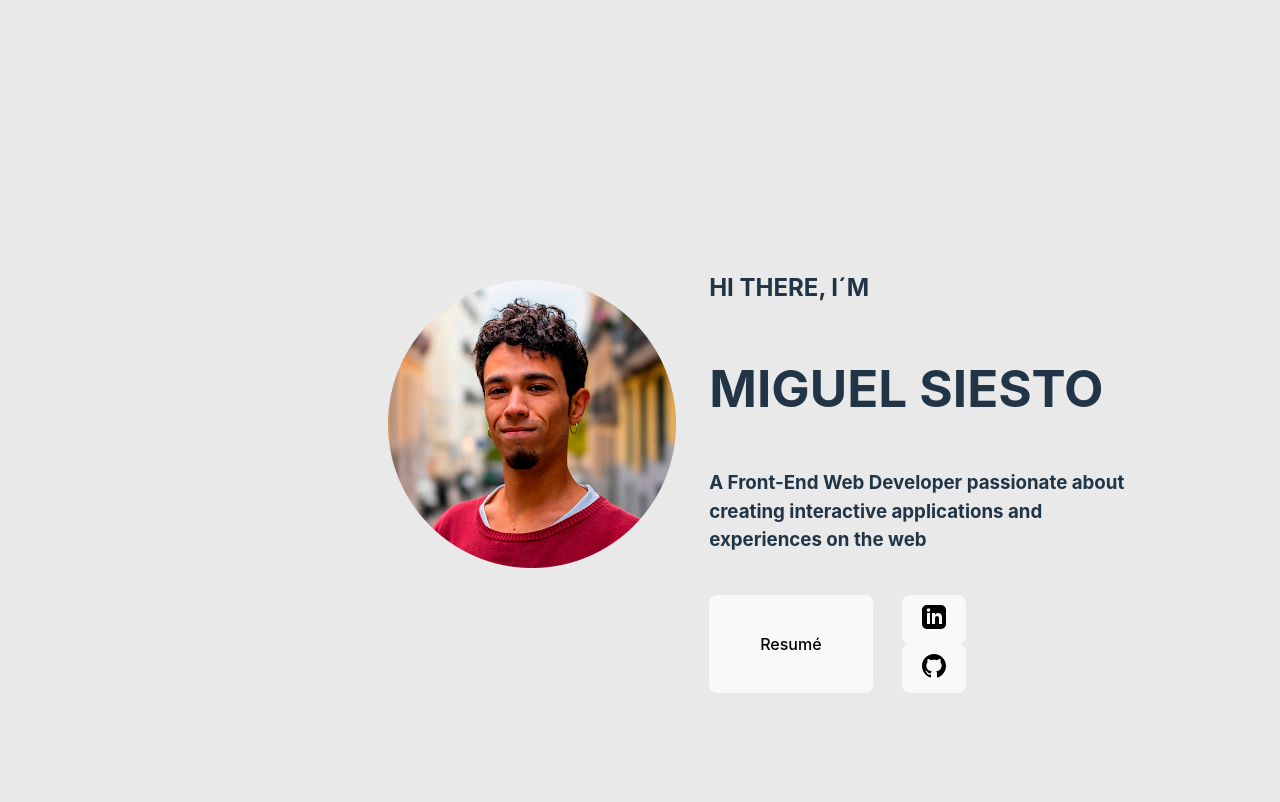
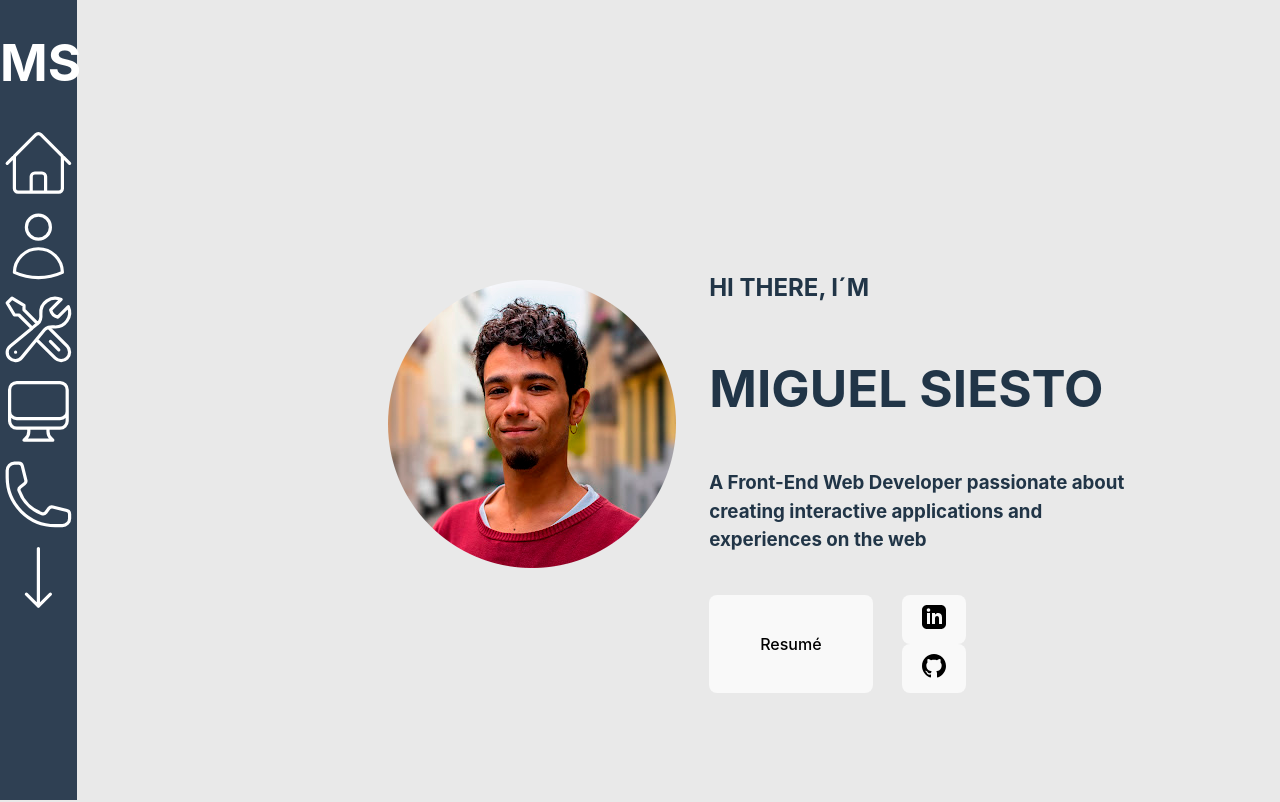
Before and after one commit to MSiestoGarabana/webfolio-msiesto, a React (Vite) app: page / in a window 1280 px wide. Shown: the top 802 px of the page. Built offline with nearby package versions, Linux system fonts and the light colour scheme.

Commit message:
creating navBar, importing SVG components

```diff
--- a/src/App.css
+++ b/src/App.css
@@ -2,3 +2,7 @@
   margin: 0 auto;
   text-align: center;
 }
+.App{
+  display: flex;
+  flex-direction: row;
+}
--- a/src/App.tsx
+++ b/src/App.tsx
@@ -2,10 +2,12 @@ import { useState } from 'react'
 import reactLogo from './assets/react.svg'
 import "./App.css"
 import Main from './Main'
+import NavBar from './Components.Main/NavBar/NavBar'
 
 function App() {
   return (
     <div className="App">
+     <NavBar></NavBar>
      <Main/>
     </div>
   )
--- a/src/Components.Main/NavBar/NavBar.css
+++ b/src/Components.Main/NavBar/NavBar.css
@@ -0,0 +1,10 @@
+.navBar{
+    background-color: rgb(47, 64, 83) ;
+    position: fixed;
+    height: 100vh;
+    width: 6%;
+}
+.MS{
+
+    color: white;
+}
--- a/src/Components.Main/NavBar/NavBar.tsx
+++ b/src/Components.Main/NavBar/NavBar.tsx
@@ -3,7 +3,37 @@ import './NavBar.css'
 
 function NavBar ()  {
   return (
-    <div className='navBar'>hey</div>
+    <div className='navBar'>
+        <h1 className="MS">MS</h1>
+        <div>
+<svg fill="none" stroke="white" stroke-width="1" viewBox="0 0 24 24" xmlns="http://www.w3.org/2000/svg" aria-hidden="true">
+        <path stroke-linecap="round" stroke-linejoin="round" d="M2.25 12l8.954-8.955c.44-.439 1.152-.439 1.591 0L21.75 12M4.5 9.75v10.125c0 .621.504 1.125 1.125 1.125H9.75v-4.875c0-.621.504-1.125 1.125-1.125h2.25c.621 0 1.125.504 1.125 1.125V21h4.125c.621 0 1.125-.504 1.125-1.125V9.75M8.25 21h8.25"></path>
+</svg>
+
+
+<svg fill="none" stroke="white" stroke-width="1" viewBox="0 0 24 24" xmlns="http://www.w3.org/2000/svg" aria-hidden="true">
+  <path stroke-linecap="round" stroke-linejoin="round" d="M15.75 6a3.75 3.75 0 11-7.5 0 3.75 3.75 0 017.5 0zM4.501 20.118a7.5 7.5 0 0114.998 0A17.933 17.933 0 0112 21.75c-2.676 0-5.216-.584-7.499-1.632z"></path>
+</svg>
+
+<svg fill="none" stroke="white" stroke-width="1" viewBox="0 0 24 24" xmlns="http://www.w3.org/2000/svg" aria-hidden="true">
+  <path stroke-linecap="round" stroke-linejoin="round" d="M11.42 15.17L17.25 21A2.652 2.652 0 0021 17.25l-5.877-5.877M11.42 15.17l2.496-3.03c.317-.384.74-.626 1.208-.766M11.42 15.17l-4.655 5.653a2.548 2.548 0 11-3.586-3.586l6.837-5.63m5.108-.233c.55-.164 1.163-.188 1.743-.14a4.5 4.5 0 004.486-6.336l-3.276 3.277a3.004 3.004 0 01-2.25-2.25l3.276-3.276a4.5 4.5 0 00-6.336 4.486c.091 1.076-.071 2.264-.904 2.95l-.102.085m-1.745 1.437L5.909 7.5H4.5L2.25 3.75l1.5-1.5L7.5 4.5v1.409l4.26 4.26m-1.745 1.437l1.745-1.437m6.615 8.206L15.75 15.75M4.867 19.125h.008v.008h-.008v-.008z"></path>
+</svg>
+
+<svg fill="none" stroke="white" stroke-width="1" viewBox="0 0 24 24" xmlns="http://www.w3.org/2000/svg" aria-hidden="true">
+  <path stroke-linecap="round" stroke-linejoin="round" d="M9 17.25v1.007a3 3 0 01-.879 2.122L7.5 21h9l-.621-.621A3 3 0 0115 18.257V17.25m6-12V15a2.25 2.25 0 01-2.25 2.25H5.25A2.25 2.25 0 013 15V5.25m18 0A2.25 2.25 0 0018.75 3H5.25A2.25 2.25 0 003 5.25m18 0V12a2.25 2.25 0 01-2.25 2.25H5.25A2.25 2.25 0 013 12V5.25"></path>
+</svg>
+
+<svg fill="none" stroke="white" stroke-width="1" viewBox="0 0 24 24" xmlns="http://www.w3.org/2000/svg" aria-hidden="true">
+  <path stroke-linecap="round" stroke-linejoin="round" d="M2.25 6.75c0 8.284 6.716 15 15 15h2.25a2.25 2.25 0 002.25-2.25v-1.372c0-.516-.351-.966-.852-1.091l-4.423-1.106c-.44-.11-.902.055-1.173.417l-.97 1.293c-.282.376-.769.542-1.21.38a12.035 12.035 0 01-7.143-7.143c-.162-.441.004-.928.38-1.21l1.293-.97c.363-.271.527-.734.417-1.173L6.963 3.102a1.125 1.125 0 00-1.091-.852H4.5A2.25 2.25 0 002.25 4.5v2.25z"></path>
+</svg>
+
+        </div>
+
+        <svg fill="none" stroke="white" stroke-width="1" viewBox="0 0 24 24" xmlns="http://www.w3.org/2000/svg" aria-hidden="true">
+  <path stroke-linecap="round" stroke-linejoin="round" d="M15.75 17.25L12 21m0 0l-3.75-3.75M12 21V3"></path>
+</svg>
+
+    </div>
   )
 }
 
```
